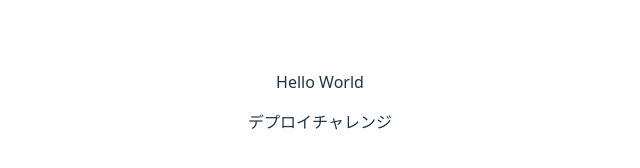
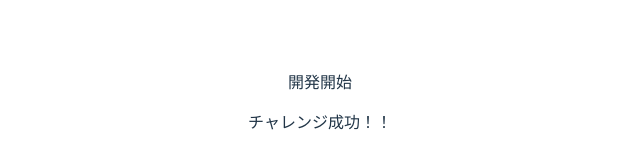
Before and after one commit to yuji-2293/ColorMirror_Re, a React (Vite) app in the folder front/App_front/: page / in a window 1280 px wide. Shown: the part 298-466 px from the top of the page, without its empty margins (320-960 px from the left). Built offline with nearby package versions, Linux system fonts and the light colour scheme.

Commit message:
second_commit

```diff
--- a/front/App_front/src/App.tsx
+++ b/front/App_front/src/App.tsx
@@ -5,8 +5,8 @@ function App() {
   return (
     <>
       <div>
-        <p>Hello World</p>
-        <p>デプロイチャレンジ</p>
+        <p>開発開始</p>
+        <p>チャレンジ成功！！</p>
       </div>
 
     </>
```
